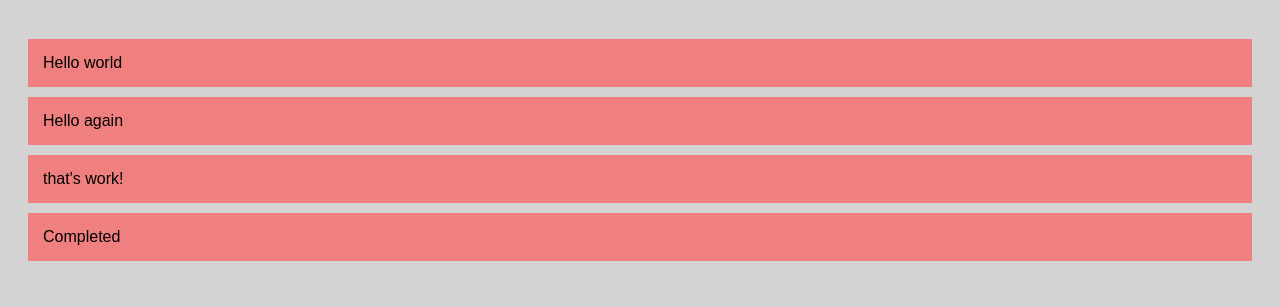
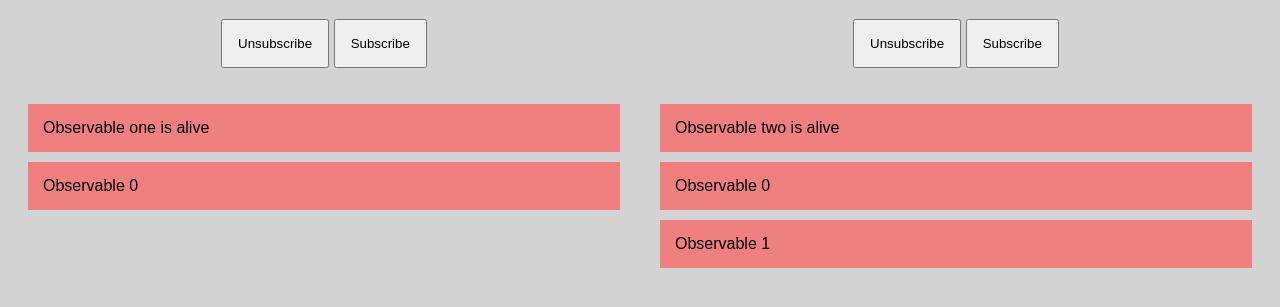
Before and after one commit to VinzApside/rxjsCodingSmartWay, a website with bundled scripts: page index.html in a window 1280 px wide. Shown: the part 61-368 px from the top of the page. Built offline with nearby package versions, Linux system fonts and the light colour scheme.

Commit message:
subscribe, unsubscribe

```diff
--- a/index.html
+++ b/index.html
@@ -22,14 +22,37 @@
         background: lightcoral;
         margin-bottom: 10px;
       }
+      button {
+        padding: 15px;
+      }
+      .row {
+        display: flex;
+      }
+      .column {
+        flex: 50%;
+      }
     </style>
   </head>
 
   <body>
     <h1>RxJS Demo</h1>
-    <div>
-      <ul id="list"></ul>
+    <div class="row">
+      <div class="column">
+        <center>
+          <button id="unbtn1">Unsubscribe</button>
+          <button id="adbtn1">Subscribe</button>
+        </center>
+        <ul id="list1"></ul>
+      </div>
+      <div class="column">
+        <center>
+          <button id="unbtn2">Unsubscribe</button>
+          <button id="adbtn2">Subscribe</button>
+        </center>
+        <ul id="list2"></ul>
+      </div>
     </div>
+
     <script src="/bundle.js"></script>
   </body>
 </html>
--- a/src/index.ts
+++ b/src/index.ts
@@ -1,22 +1,47 @@
 import { Observable } from "rxjs";
 
-const observable = Observable.create((observer: any) => {
-  observer.next("Hello world");
-  observer.next("Hello again");
-  observer.next("that's work! ");
-  observer.complete();
-  observer.next("that's not work!!!!!!");
+const observable1 = Observable.create((observer: any) => {
+  observer.next("Observable one is alive");
+  let count = 0;
+  setInterval(() => {
+    observer.next(`Observable ${count}`);
+    ++count;
+  }, 5000);
 });
 
-observable.subscribe(
-  (x: any) => logItem(x),
-  (error: any) => logItem(`Error: ${error}`),
-  () => logItem("Completed")
-);
+const observable2 = Observable.create((observer: any) => {
+  observer.next("Observable two is alive");
+  let count = 0;
+  setInterval(() => {
+    observer.next(`Observable ${count}`);
+    ++count;
+  }, 2500);
+});
 
-function logItem(val: any) {
+const subscription1 = observable1.subscribe((x: any) => logItem(x, 1));
+const subscription2 = observable2.subscribe((x: any) => logItem(x, 2));
+
+document.getElementById("unbtn1").addEventListener("click", () => {
+  subscription1.unsubscribe();
+});
+document.getElementById("unbtn2").addEventListener("click", () => {
+  subscription2.unsubscribe();
+});
+
+document.getElementById("adbtn1").addEventListener("click", () => {
+  subscription1.subscribe();
+});
+document.getElementById("adbtn2").addEventListener("click", () => {
+  subscription2.add(subscription1);
+});
+
+function logItem(val: any, column: any) {
   const node = document.createElement("li");
   const textnode = document.createTextNode(val);
   node.appendChild(textnode);
-  document.getElementById("list").appendChild(node);
+  if (column == 2) {
+    document.getElementById("list2").appendChild(node);
+  } else if (column === 1) {
+    document.getElementById("list1").appendChild(node);
+  }
 }
```
